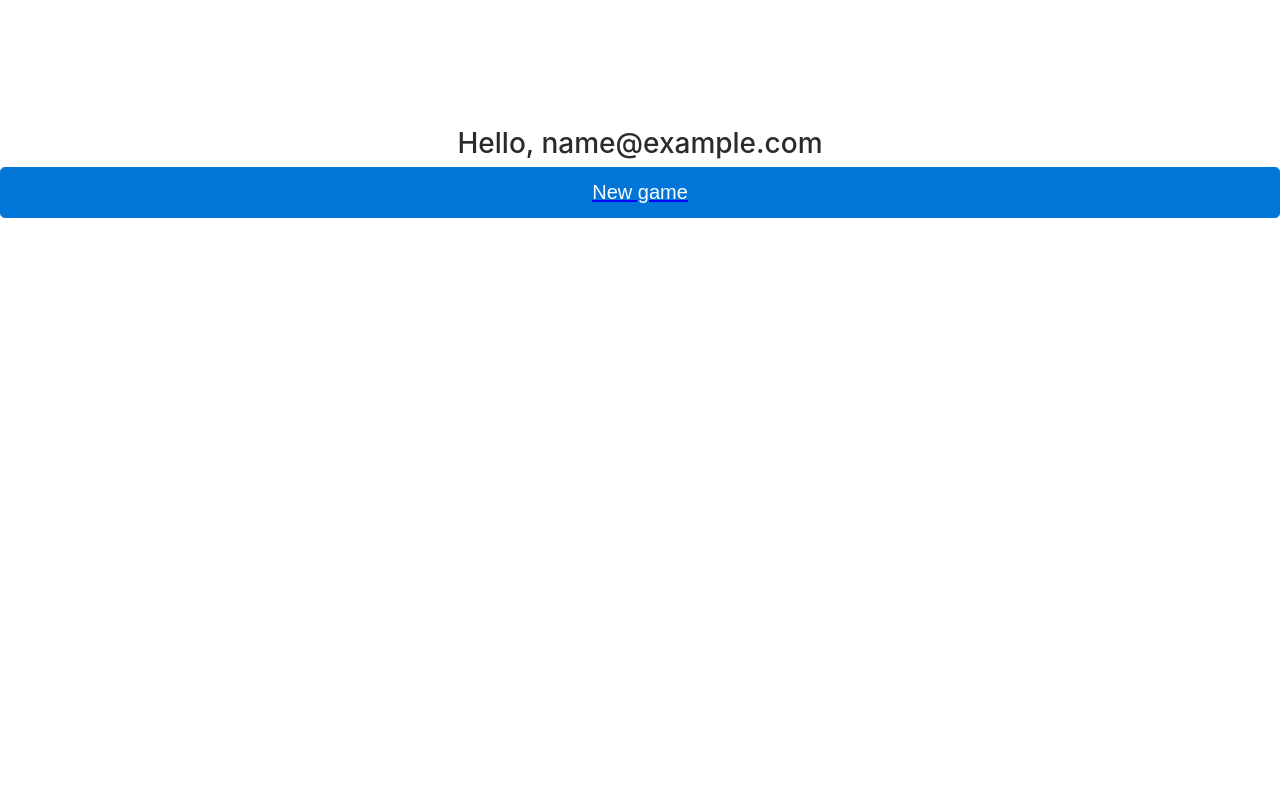
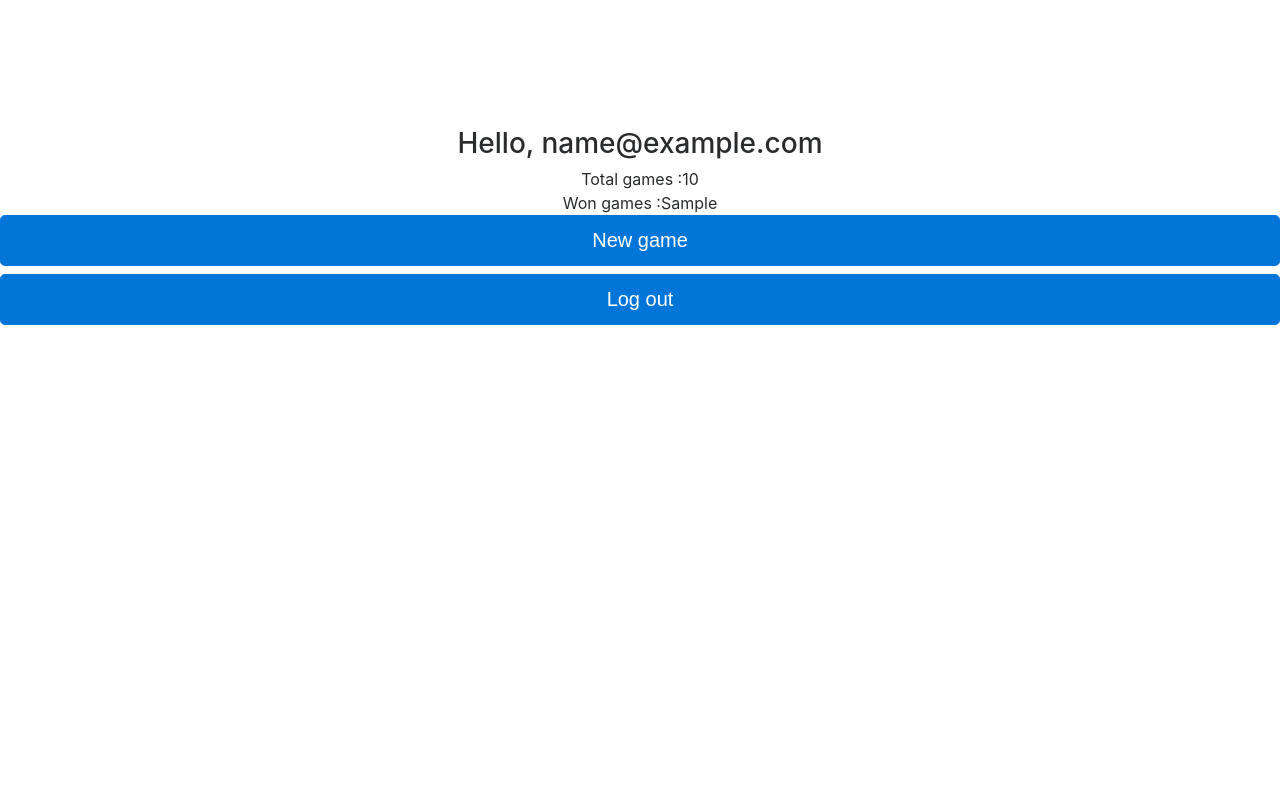
Before and after one commit to chavdar00/game, a PHP site: page /login1.php in a window 1280 px wide. Run offline with PHP 8.4, Linux system fonts and the light colour scheme; the visitor is signed in with stand-in values (Sample User, id 1); tables that the repository leaves empty or names only in its code hold one stand-in row (values such as "Sample post").

Commit message:
Update login1.php

```diff
--- a/login1.php
+++ b/login1.php
@@ -1,11 +1,21 @@
 <?php
 session_start();
+include('db_connect.php');
 echo "<h3>Hello, ".$_SESSION['email']."</h3>";
-
+$email=$_SESSION['email'];
+$query="SELECT * FROM `users` WHERE `email`='$email'";
+$result=mysqli_query($conn,$query);
+if (mysqli_num_rows($result)>0) {
+	while ($row=mysqli_fetch_assoc($result)) {
+		$_SESSION['total_games']=$row['total_games'];
+		$_SESSION['won_games']=$row['won_games'];
+		echo "Total games :".$row['total_games']."<br> Won games :". $row['won_games'];
+	}
+}
 ?>
 <html>
 <head>
-<title></title>
+<title>New game</title>
 <link rel="stylesheet" href="https://maxcdn.bootstrapcdn.com/bootstrap/4.0.0-alpha.6/css/bootstrap.min.css" integrity="sha384-rwoIResjU2yc3z8GV/NPeZWAv56rSmLldC3R/AZzGRnGxQQKnKkoFVhFQhNUwEyJ" crossorigin="anonymous">
   <script src="https://maxcdn.bootstrapcdn.com/bootstrap/4.0.0-alpha.6/js/bootstrap.min.js" integrity="sha384-vBWWzlZJ8ea9aCX4pEW3rVHjgjt7zpkNpZk+02D9phzyeVkE+jo0ieGizqPLForn" crossorigin="anonymous"></script>
 <link rel="stylesheet" type="text/css" href="form_css.css">
@@ -13,7 +23,8 @@ echo "<h3>Hello, ".$_SESSION['email']."</h3>";
 <body>
 
 
-<a href="hangman.php"><button class="btn btn-lg btn-primary btn-block signup-btn">New game</button></a>
+<button onclick="location.href='hangman.php'" type="submit" class="btn btn-lg btn-primary btn-block signup-btn" name="submit">New game</button>
+<button onclick="location.href='logout.php'" type="submit" class="btn btn-lg btn-primary btn-block signup-btn" name="submit">Log out</button>
 
 </body>
 </html>
```
